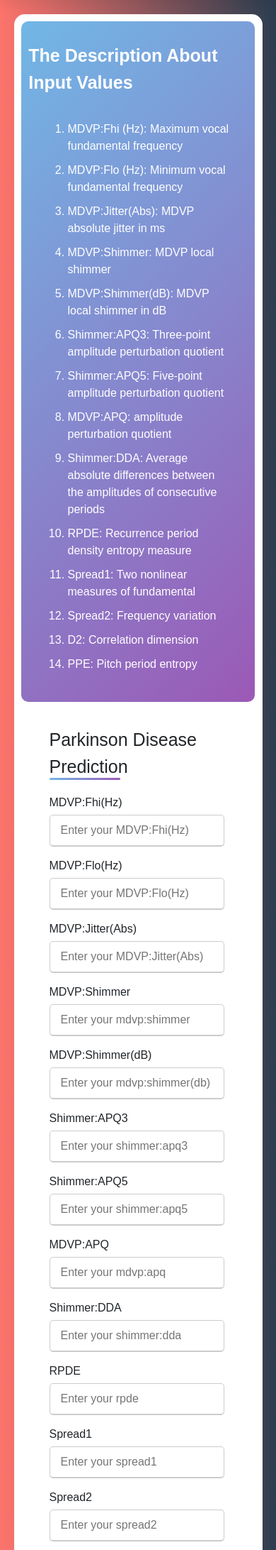
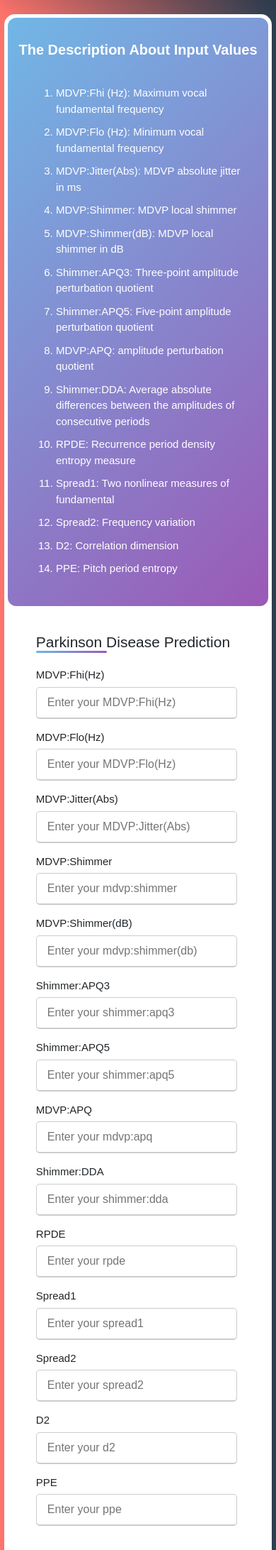
Before and after one commit to RajnishRaj24/DiseaseML, a Flask app: page /parkinson-disease-prediction-page in a window 390 px wide. Shown: the part 56-2240 px from the top of the page at 71% size. Run offline with Flask 2, Linux system fonts and the light colour scheme; parts of the project's set-up code (start-up, migrations or seed data) failed here and were passed over.

Commit message:
Update Parkinson.html

```diff
--- a/templates/Parkinson.html
+++ b/templates/Parkinson.html
@@ -256,6 +256,29 @@
         }
         .right {
           width: 99%;
+        }
+      }
+
+      @media only screen and (max-width:450px){
+        .contain {
+          width: 97%;
+          padding: 5px;
+        }
+        .contain .left {
+          border-radius: 12px;
+          width: 100%;
+        }
+        .left .imag {
+          font-size: 20px;
+        }
+        .left .descript {
+          font-size: 15px;
+        }
+        .contain .title {
+          font-size: 21px;
+        }
+        form .input-box span.details {
+          font-size: 15px;
         }
       }
 
```
